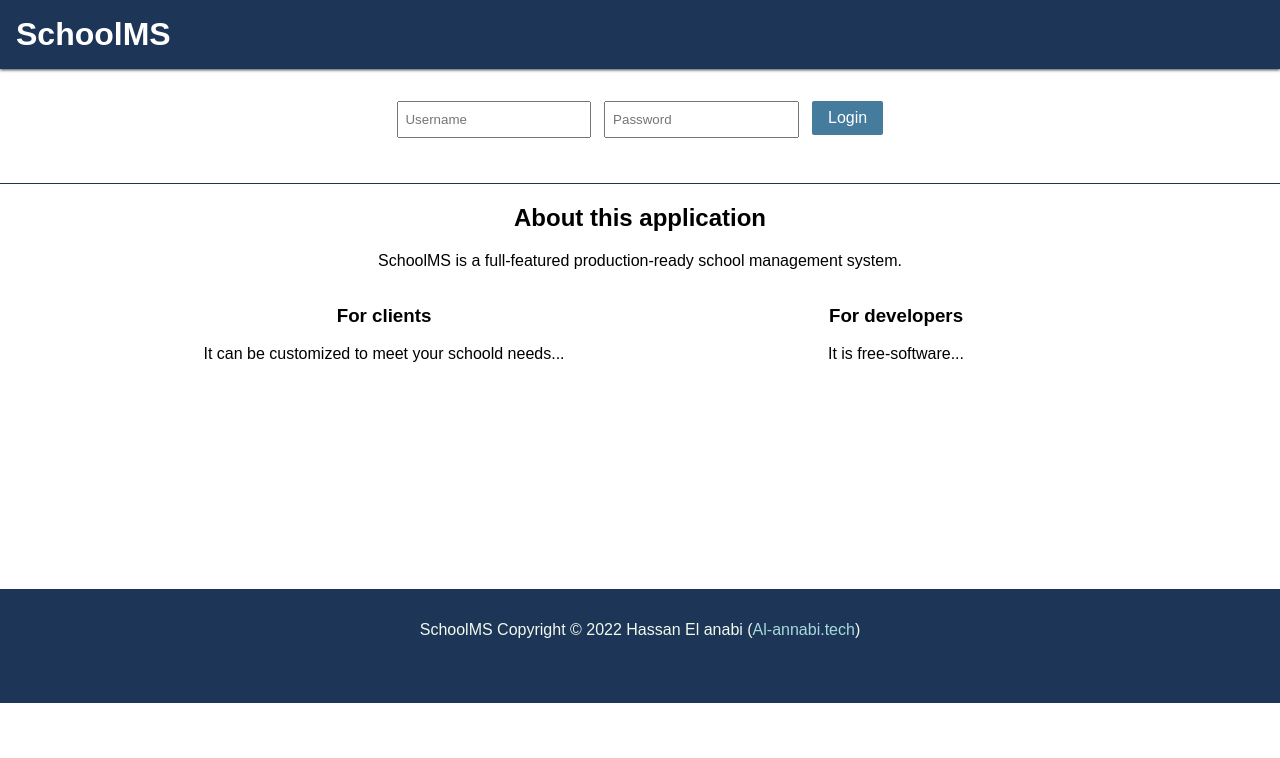
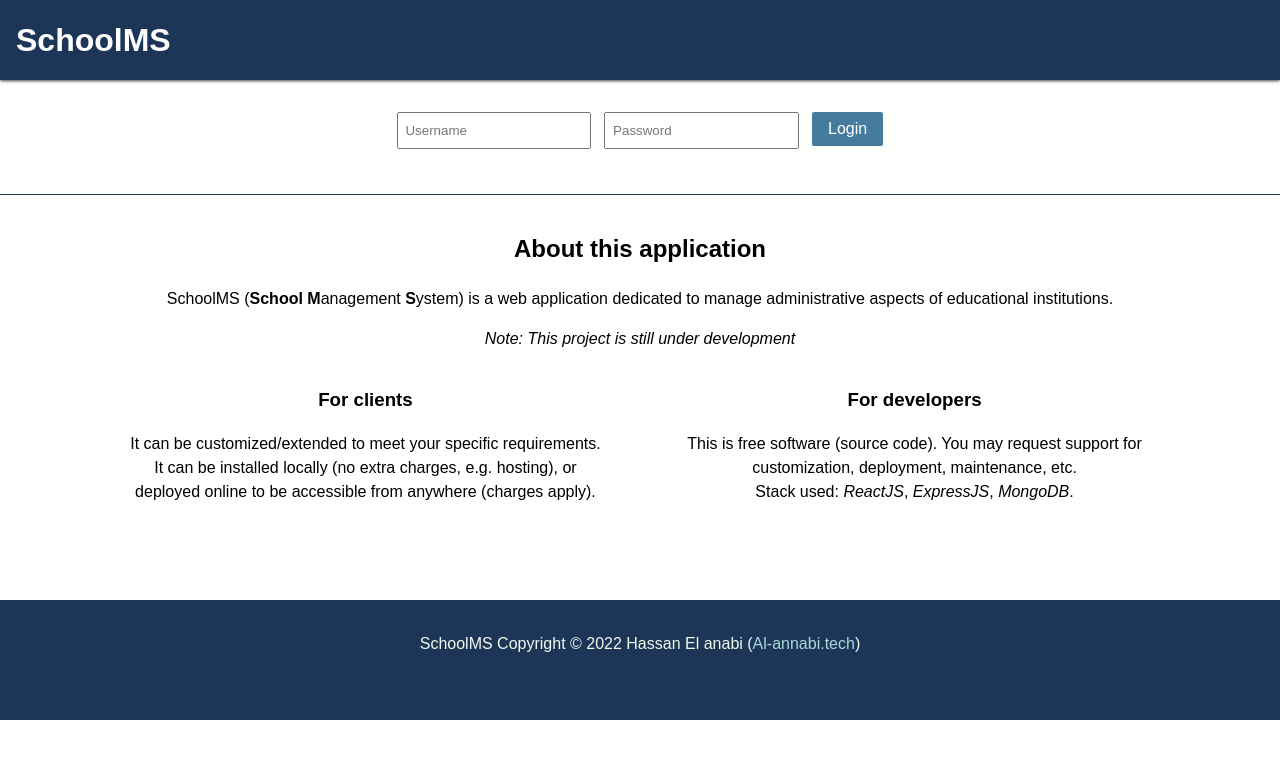
Before and after one commit to abdi-abderraouf/schoolms, a React (Create React App) app in the folder frontend/: page /login in a window 1280 px wide. Shown: the top 758 px of the page. Built offline with nearby package versions, Linux system fonts and the light colour scheme.

Commit message:
update about page

```diff
--- a/frontend/src/components/about.jsx
+++ b/frontend/src/components/about.jsx
@@ -1,6 +1,7 @@
 export default function About() {
     const style = {
-	textAlign: "center"
+	textAlign: "center",
+	padding: "1rem"
     };
 
     const divStyle = {
@@ -10,26 +11,36 @@ export default function About() {
 
     const colStyle = {
 	padding: "0 2em",
-	width: "40%"
+	width: "44%"
     };
 
     return (
 	<div {...{style}}>
 	    <h2>About this application</h2>
 	    <p>
-		SchoolMS is a full-featured production-ready school management system.
+		SchoolMS (<b>School</b> <b>M</b>anagement <b>S</b>ystem) is a web application dedicated to manage administrative aspects of educational institutions.
+	    </p>
+	    <p>
+		<i>Note: This project is still under development</i>
 	    </p>
 	    <div style={ divStyle }>
 		<div style={ colStyle }>
 		    <h3>For clients</h3>
 		    <p>
-			It can be customized to meet your schoold needs...
+			It can be customized/extended to meet your specific requirements.<br/>
+			It can be installed locally (no extra charges, e.g. hosting),
+			or deployed online to be accessible from anywhere (charges apply).
+		    </p>
+		    <p>
+
 		    </p>
 		</div>
 		<div style={ colStyle }>
 		    <h3>For developers</h3>
 		    <p>
-			It is free-software...
+			This is free software (source code).
+			You may request support for customization, deployment, maintenance, etc.<br/>
+			Stack used: <em>ReactJS</em>, <em>ExpressJS</em>, <em>MongoDB</em>.
 		    </p>
 		</div>
 	    </div>
--- a/frontend/src/components/footer.jsx
+++ b/frontend/src/components/footer.jsx
@@ -10,7 +10,7 @@ export default function Footer() {
     return (
 	<footer {...{ style }}>
 	    SchoolMS Copyright &copy; 2022  Hassan El anabi (
-	    <a href="https://al-annabi.tech">
+	    <a target="_blank" rel="noreferrer" href="https://al-annabi.tech">
 		Al-annabi.tech
 	    </a>)
 	</footer>
--- a/frontend/src/style.css
+++ b/frontend/src/style.css
@@ -11,6 +11,7 @@
 body {
     font-family: sans-serif;
     margin: 0;
+    line-height: 1.5;
 }
 
 * {
```
